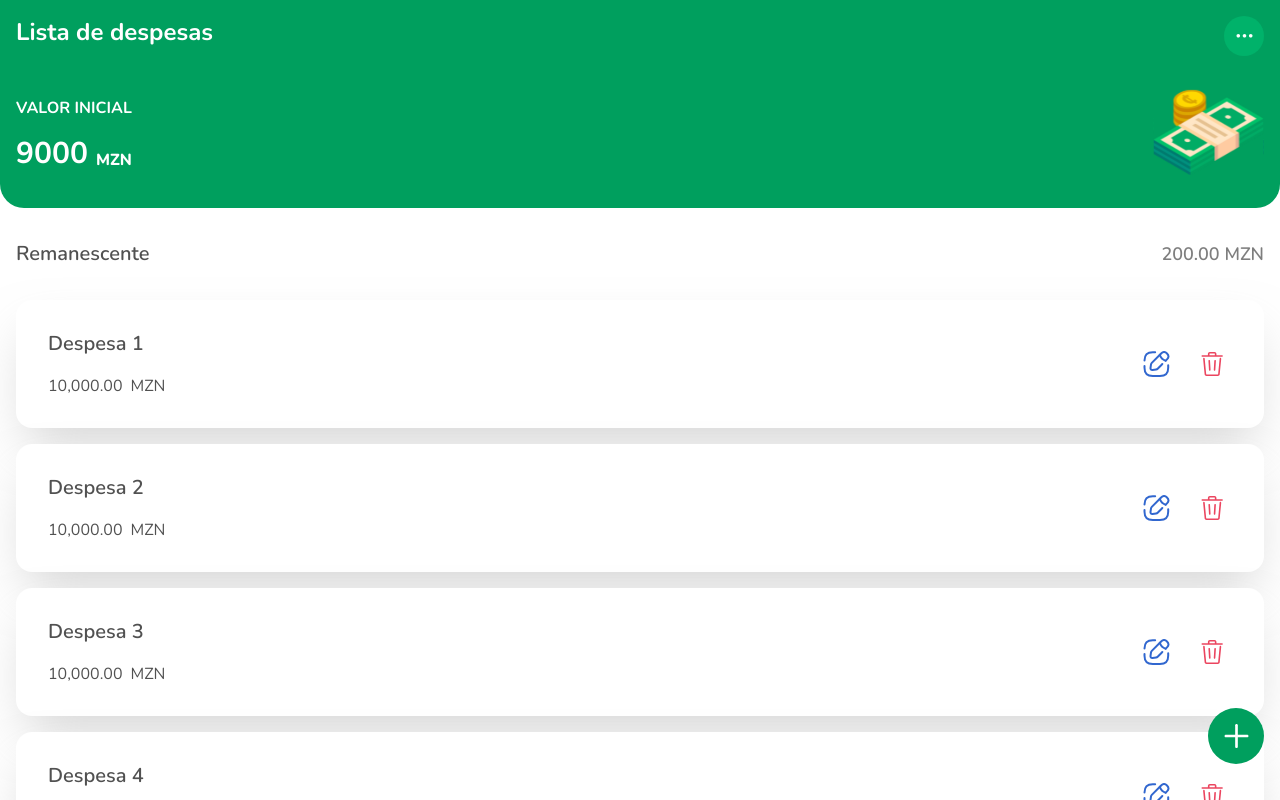
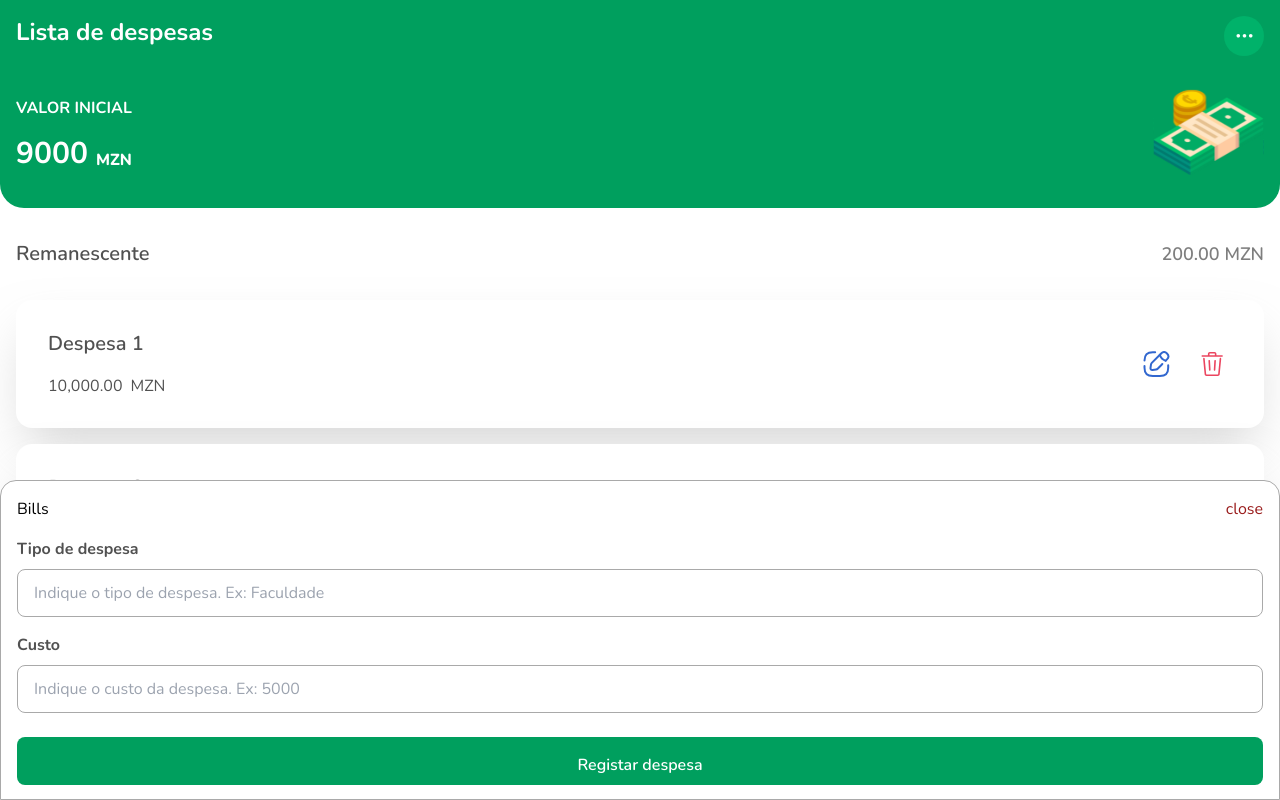
Before and after one commit to FirminoMassango/mettical, a React (Vite) app: page / in a window 1280 px wide. Both pictures are taken after a click on the button 1236 px from the left and 736 px from the top of the page. Shown: the top 800 px of the page. Built offline with nearby package versions, Linux system fonts and the light colour scheme.

Commit message:
refactor: DisplayFormContext implementation

```diff
--- a/src/components/BottomSheet.tsx
+++ b/src/components/BottomSheet.tsx
@@ -5,21 +5,31 @@ import { useForm } from "../contexts/DisplayFormContext";
 
 export default function BottomSheet() {
   const currentScreen = useContext(CurrentScreenContext);
-  const { toggleForm } = useForm();
+  const { isActive, toggleForm } = useForm();
   return (
     <>
       <CurrentScreenContext.Provider value="bbbbb">
-        <div className="w-full h-72 bg-white border border-secondary-100 rounded-t-2xl fixed bottom-0 p-4">
-          <div className="flex justify-between">
-            {currentScreen}
-            <button className="text-red-800" onClick={toggleForm}>
-              close
-            </button>
+        {isActive && (
+          <div className="w-full h-2/5 bg-white border border-secondary-100 rounded-t-2xl fixed bottom-0 p-4">
+            <div className="flex justify-between mb-4">
+              {currentScreen}
+              <button className="text-red-800" onClick={toggleForm}>
+                close
+              </button>
+            </div>
+            <Input
+              type="text"
+              name="Tipo de despesa"
+              placeholder="Indique o tipo de despesa. Ex: Faculdade"
+            />
+            <Input
+              type="text"
+              name="Custo"
+              placeholder="Indique o custo da despesa. Ex: 5000"
+            />
+            <Input type="button" />
           </div>
-          <Input type="text" name="tipo" />
-          <Input type="text" name="tipo" />
-          <Input type="button" name="tipo" />
-        </div>
+        )}
       </CurrentScreenContext.Provider>
     </>
   );
--- a/src/screens/Bills.tsx
+++ b/src/screens/Bills.tsx
@@ -2,20 +2,14 @@ import Header from "../components/Header";
 import Card from "../components/Card";
 import RemainingBudget from "../components/RemainingBudget";
 import Button from "../components/Button";
-// import BottomSheet from "../components/BottomSheet";
 import { CurrentScreenContext } from "../contexts/CurrentScreenContext";
 import { CurrentExpenseDetailsContext } from "../contexts/CurrentExpenseDetailsContext";
 import { useContext } from "react";
-// import { useForm } from "../contexts/DisplayFormContext";
 import { FormProvider } from "../contexts/DisplayFormContext";
+import BottomSheet from "../components/BottomSheet";
 
 function Main() {
   const expenseDetails = useContext(CurrentExpenseDetailsContext);
-
-  // const { isActive } = useForm();
-
-  // console.log(isActive);
-  // const currentScreen = useContext(CurrentScreenContext);
 
   expenseDetails.title = "Lista de despesas";
   expenseDetails.budget = 9000;
@@ -39,7 +33,7 @@ function Main() {
             <Card title="Despesa 6" value={10000} screenName="expenses" />
             <Card title="Despesa 7" value={10000} screenName="expenses" />
             <Button icon="add" type="fab" />
-            {/* {isActive && <BottomSheet />} */}
+            <BottomSheet />
           </FormProvider>
         </CurrentExpenseDetailsContext.Provider>
       </CurrentScreenContext.Provider>
```
